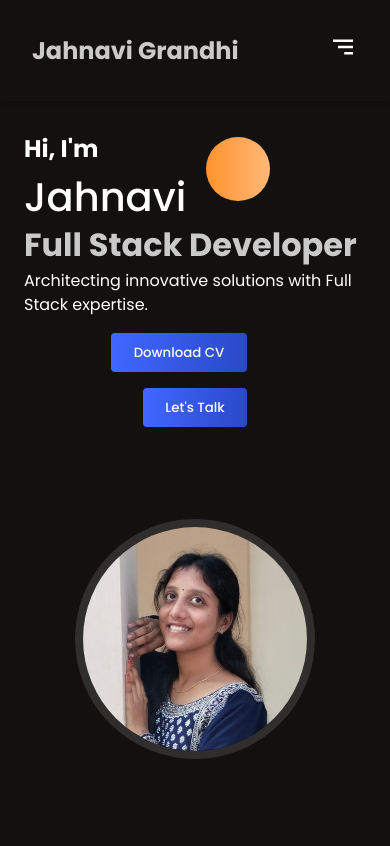
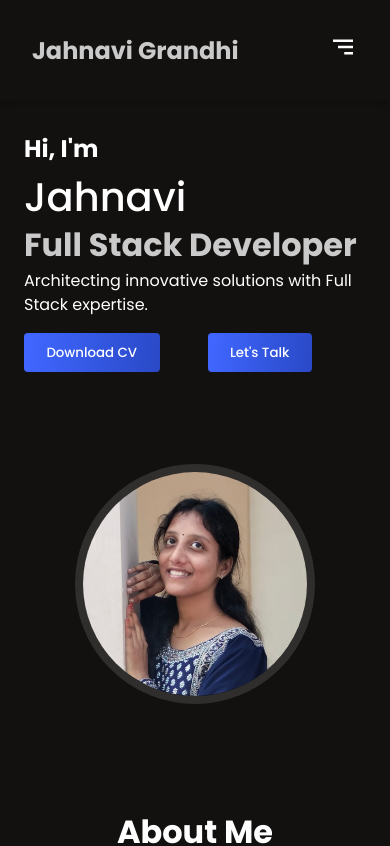
Before and after one commit to jahnavi-j9/Portfolio, a React (Vite) app: page / in a window 390 px wide. Shown: the top 846 px of the page. Built offline with nearby package versions, Linux system fonts and the light colour scheme; some icons are missing.

Commit message:
modified hero

```diff
--- a/src/components/Hero/Hero.module.css
+++ b/src/components/Hero/Hero.module.css
@@ -83,7 +83,7 @@
   gap: 1rem;
   margin-top: 1rem;
 }
-
+/*
 @media (max-width: 640px) {
   .hero-container {
     margin-top: 2rem;
@@ -146,3 +146,55 @@
     left: 2rem;
   }
 }
+
+ */
+
+
+ @media (max-width: 640px) {
+  .hero-container {
+    margin-top: 2rem;
+    margin-right: 5rem;
+  }
+
+  .hero-title {
+    margin-left: 0;
+    line-height: 3rem;
+  }
+
+  .hero-title > h1 {
+    font-size: 2.5rem;
+    line-height: 3rem;
+  }
+
+  .hero-title > p {
+    font-size: 1rem;
+    line-height: 1.5rem;
+  }
+
+  .hi,
+  .fd {
+    margin-left: 0;
+  }
+
+  .image-container {
+    width: 15rem;
+    height: 15rem;
+  }
+
+  .icon-wrapper {
+    left: 1.5rem;
+  }
+
+  /* ✅ Update: buttons side-by-side on mobile */
+  .btn-container {
+    flex-direction: row;
+    justify-content: center;
+    align-items: center;
+    gap: 1rem;
+  }
+
+  /* ✅ Hide the orange circle on small screens */
+  .orange-circle {
+    display: none;
+  }
+}
```
